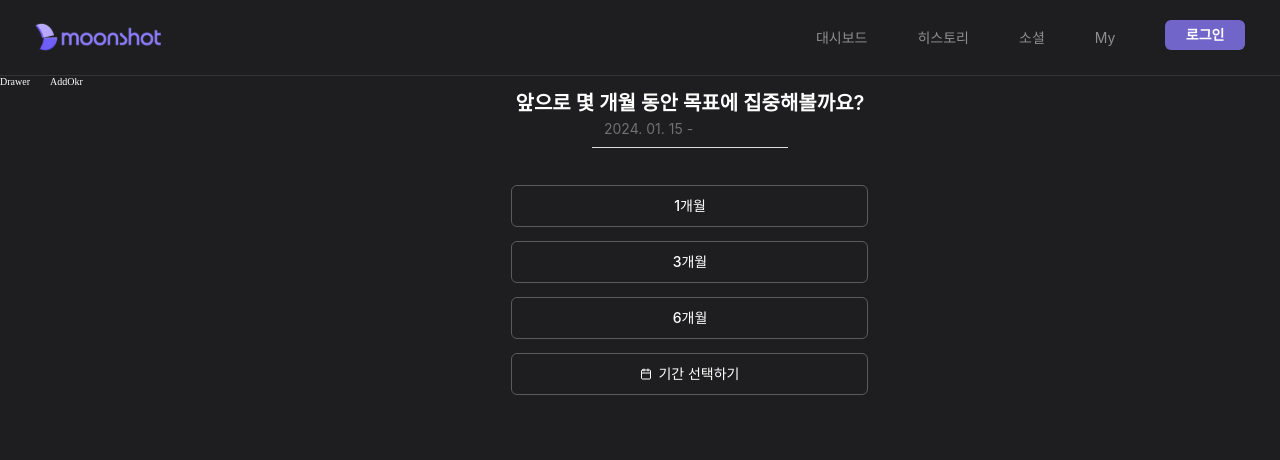
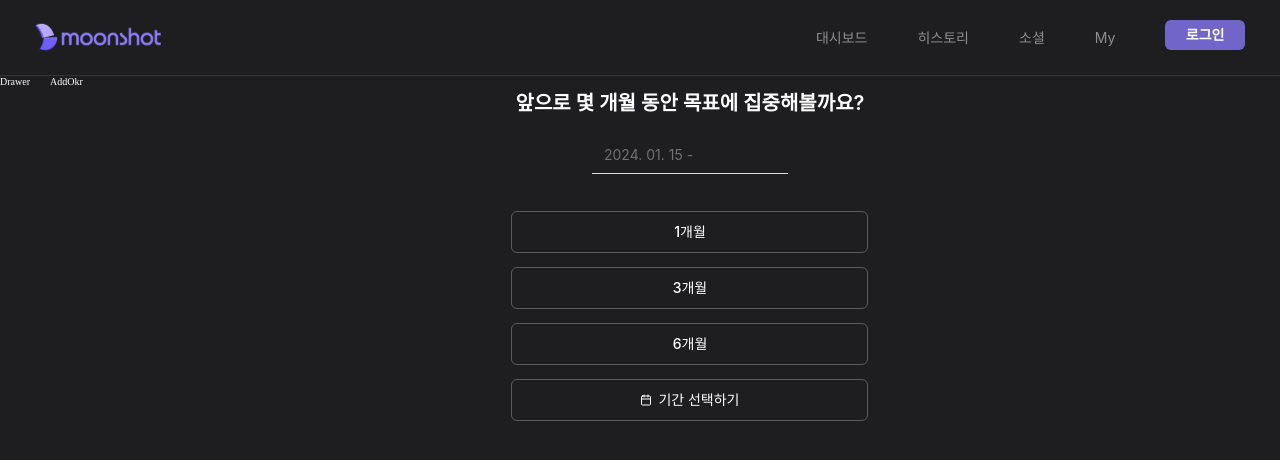
Before and after one commit to MOONSHOT-Team/MOONSHOT-CLIENT, a React (Vite) app: page /add-okr in a window 1280 px wide. Shown: the top 460 px of the page. Built offline with nearby package versions, Linux system fonts and the light colour scheme; a web font is replaced by a local one; what emotion-normalize would draw is missing.

Commit message:
fix: margin 추가

```diff
--- a/src/AddOkr/components/step/ObjPeriod.tsx
+++ b/src/AddOkr/components/step/ObjPeriod.tsx
@@ -91,6 +91,7 @@ const ObjPeriodContainer = css`
 `;
 
 const StPeriodBtnTitle = styled.h1`
+  margin-bottom: 2.6rem;
   color: ${({ theme }) => theme.colors.gray_000};
   ${({ theme }) => theme.fonts.title_20_semibold};
 `;
@@ -99,6 +100,7 @@ const PeriodBtnWrapper = css`
   display: flex;
   flex-direction: column;
   gap: 1.4rem;
+  margin-bottom: 4.2rem;
 `;
 
 const PeriodDateBox = css`
```
